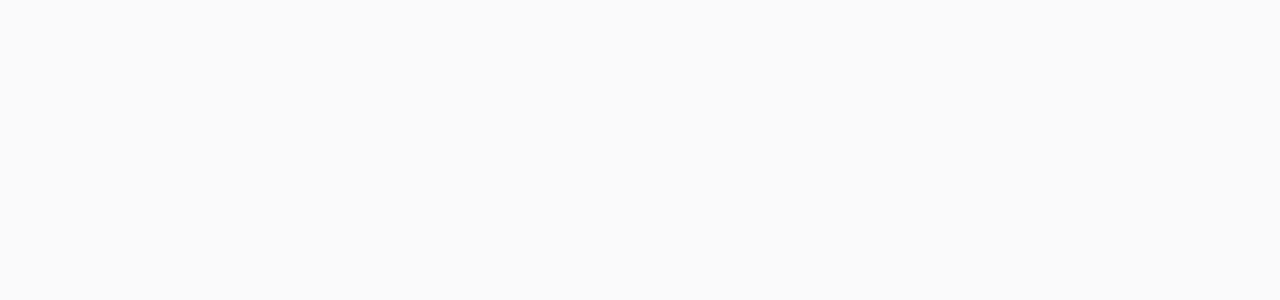
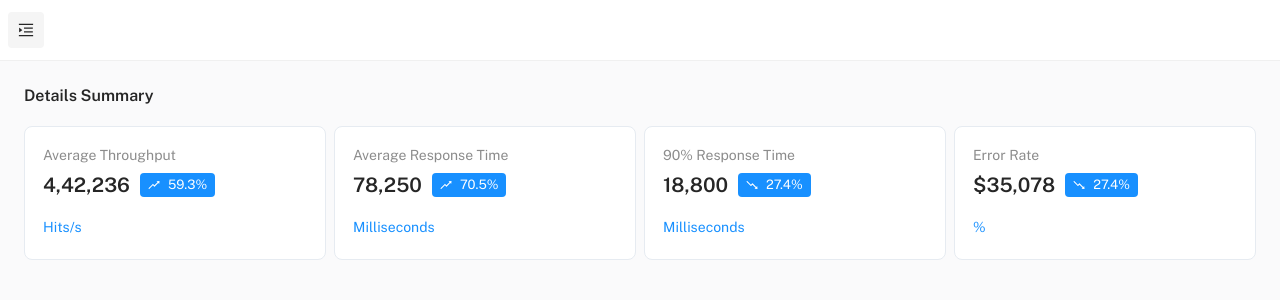
Before and after one commit to MugunthanEQP/Perfomance_Dashboard, a React (Create React App) app: page /detailsummary in a window 1280 px wide. Before the commit this address had no page. Shown: the top 300 px of the page. Built offline with nearby package versions, Linux system fonts and the light colour scheme.

Commit message:
added detail page template, changed default route

```diff
--- a/public/index.html
+++ b/public/index.html
@@ -24,7 +24,7 @@
   </head>
   <body>
     <noscript>You need to enable JavaScript to run this app.</noscript>
-    <div id="root">hello</div>
+    <div id="root"></div>
     <!--
       This HTML file is a template.
       If you open it directly in the browser, you will see an empty page.
--- a/src/components/cards/statistics/AnalyticEcommerce.js
+++ b/src/components/cards/statistics/AnalyticEcommerce.js
@@ -1,56 +1,75 @@
-import PropTypes from 'prop-types';
+import PropTypes from 'prop-types'
 
 // material-ui
-import { Box, Chip, Grid, Stack, Typography } from '@mui/material';
+import { Box, Chip, Grid, Stack, Typography } from '@mui/material'
 
 // project import
-import MainCard from './../../../components/MainCard';
+import MainCard from './../../../components/MainCard'
 
 // assets
-import { RiseOutlined, FallOutlined } from '@ant-design/icons';
+import { RiseOutlined, FallOutlined } from '@ant-design/icons'
 
 // ==============================|| STATISTICS - ECOMMERCE CARD  ||============================== //
 
-const AnalyticEcommerce = ({ color, title, count, percentage, isLoss, extra }) => (
+const AnalyticEcommerce = ({
+  color,
+  title,
+  count,
+  percentage,
+  isLoss,
+  extra,
+}) => (
   <MainCard contentSX={{ p: 2.25 }}>
     <Stack spacing={0.5}>
-            <Typography variant="h6" color="textSecondary">
+      <Typography variant='h6' color='textSecondary'>
         {title}
       </Typography>
-            <Grid container alignItems="center">
+      <Grid container alignItems='center'>
         <Grid item>
-                    <Typography variant="h4" color="inherit">
+          <Typography variant='h4' color='inherit'>
             {count}
           </Typography>
         </Grid>
         {percentage && (
           <Grid item>
             <Chip
-                            variant="combined"
+              variant='combined'
               color={color}
               icon={
                 <>
-                                    {!isLoss && <RiseOutlined style={{ fontSize: '0.75rem', color: 'inherit' }} />}
-                                    {isLoss && <FallOutlined style={{ fontSize: '0.75rem', color: 'inherit' }} />}
+                  {!isLoss && (
+                    <RiseOutlined
+                      style={{ fontSize: '0.75rem', color: 'inherit' }}
+                    />
+                  )}
+                  {isLoss && (
+                    <FallOutlined
+                      style={{ fontSize: '0.75rem', color: 'inherit' }}
+                    />
+                  )}
                 </>
               }
               label={`${percentage}%`}
               sx={{ ml: 1.25, pl: 1 }}
-                            size="small"
+              size='small'
             />
           </Grid>
         )}
       </Grid>
     </Stack>
     <Box sx={{ pt: 2.25 }}>
-            <Typography variant="caption" color="textSecondary">
-                <Typography component="span" variant="caption" sx={{ color: `${color || 'primary'}.main` }}>
+      <Typography variant='combined' color='textSecondary'>
+        <Typography
+          component='span'
+          variant='h6'
+          sx={{ color: `${color || 'primary'}.main` }}
+        >
           {extra}
         </Typography>{' '}
       </Typography>
     </Box>
   </MainCard>
-);
+)
 
 AnalyticEcommerce.propTypes = {
   color: PropTypes.string,
@@ -58,11 +77,11 @@
   count: PropTypes.string,
   percentage: PropTypes.number,
   isLoss: PropTypes.bool,
-    extra: PropTypes.oneOfType([PropTypes.node, PropTypes.string])
-};
+  extra: PropTypes.oneOfType([PropTypes.node, PropTypes.string]),
+}
 
 AnalyticEcommerce.defaultProps = {
-    color: 'primary'
-};
+  color: 'primary',
+}
 
-export default AnalyticEcommerce;
+export default AnalyticEcommerce
--- /dev/null
+++ b/src/pages/home/student_web_client/DetailSummary.js
@@ -0,0 +1,51 @@
+import React, { useState, useEffect } from 'react'
+import { Grid, Divider, Typography } from '@mui/material'
+import AnalyticEcommerce from '../../../components/cards/statistics/AnalyticEcommerce'
+
+const DetailSummary = () => {
+  return (
+    <Grid container rowSpacing={4.5} columnSpacing={1}>
+      <Grid item xs={12} sx={{ mb: -2.25 }}>
+        <Typography variant='h5'>Details Summary</Typography>
+      </Grid>
+      <Grid item xs={12} sm={6} md={4} lg={3}>
+        <AnalyticEcommerce
+          title='Average Throughput'
+          count='4,42,236'
+          percentage={59.3}
+          extra='Hits/s'
+        />
+      </Grid>
+      <Grid item xs={12} sm={6} md={4} lg={3}>
+        <AnalyticEcommerce
+          title='Average Response Time'
+          count='78,250'
+          percentage={70.5}
+          extra='Milliseconds'
+        />
+      </Grid>
+      <Grid item xs={12} sm={6} md={4} lg={3}>
+        <AnalyticEcommerce
+          title='90% Response Time'
+          count='18,800'
+          percentage={27.4}
+          isLoss
+          // color='warning'
+          extra='Milliseconds'
+        />
+      </Grid>
+      <Grid item xs={12} sm={6} md={4} lg={3}>
+        <AnalyticEcommerce
+          title='Error Rate'
+          count='$35,078'
+          percentage={27.4}
+          isLoss
+          // color='warning'
+          extra='%'
+        />
+      </Grid>
+    </Grid>
+  )
+}
+
+export default DetailSummary
--- a/src/routes/MainRoutes.js
+++ b/src/routes/MainRoutes.js
@@ -16,6 +16,10 @@
   lazy(() =>
     import('./../pages/home/student_web_client/StudentWebClientPerformance')
   )
+)
+
+const DetailSummary = Loadable(
+  lazy(() => import('./../pages/home/student_web_client/DetailSummary'))
 )
 
 // render - utilities
@@ -46,19 +50,24 @@
       path: 'swcperformance',
       element: <SwcPerformance />,
     },
+
+    {
+      path: 'detailsummary',
+      element: <DetailSummary />,
+    },
     // {
     //   path: 'color',
     //   element: <Color />,
     // },
-    // {
-    //   path: 'dashboard',
-    //   children: [
-    //     {
-    //       path: 'default',
-    //       element: <Home />,
-    //     },
-    //   ],
-    // },
+    {
+      path: 'dashboard',
+      children: [
+        {
+          path: 'default',
+          element: <Home />,
+        },
+      ],
+    },
     // {
     //   path: 'sample-page',
     //   element: <SamplePage />,
```
Lines whose indentation alone changed are shown as unchanged.
